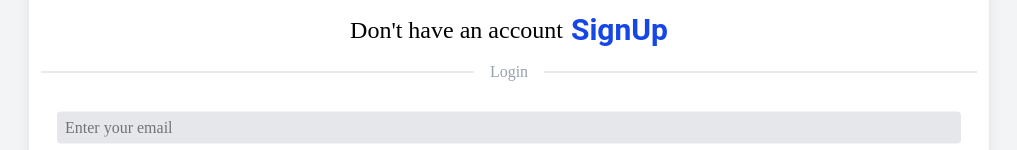
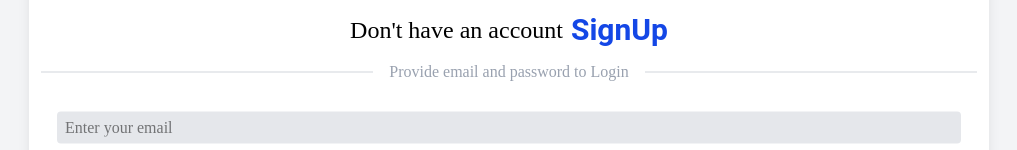
Before and after one commit to Noel-byte/todoapp-frontend, a React (Vite) app: page /login in a window 1280 px wide. Shown: the part 315-465 px from the top of the page, without its empty margins (131-1148 px from the left). Built offline with nearby package versions, Linux system fonts and the light colour scheme.

Commit message:
modified frontend

```diff
--- a/src/components/ListToDo.jsx
+++ b/src/components/ListToDo.jsx
@@ -1,3 +1,4 @@
+/* eslint-disable no-unused-vars */
 import axios from 'axios';
 import React, { useState } from 'react';
 import done from '../assets/done.png';
@@ -129,7 +130,7 @@ export const ListToDo = ({ todos, fetchData }) => {
           .then(() => {
             fetchData('all'); // refresh your list
           })
-          .catch((error) => {
+          .catch((_error) => {
             Swal.showValidationMessage('Clearing All the tasks failed');
           });
       }
--- a/src/components/Login.jsx
+++ b/src/components/Login.jsx
@@ -67,7 +67,7 @@ export const Login = ({ setIsAuthenticated, fetchData }) => {
         </div>
         <div className=" flex items-center gap-4">
           <div className="flex-1 h-px bg-gray-300"></div>
-          <span className="font-text text-gray-400">Login</span>
+          <span className="font-text text-gray-400">Provide email and password to Login</span>
           <div className=" flex-1 h-px bg-gray-300"></div>
         </div>
 
```
